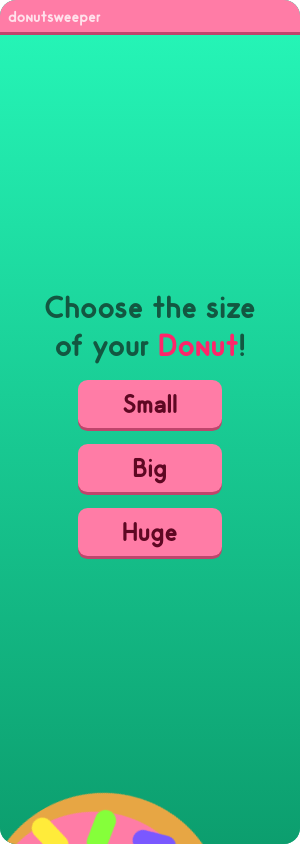
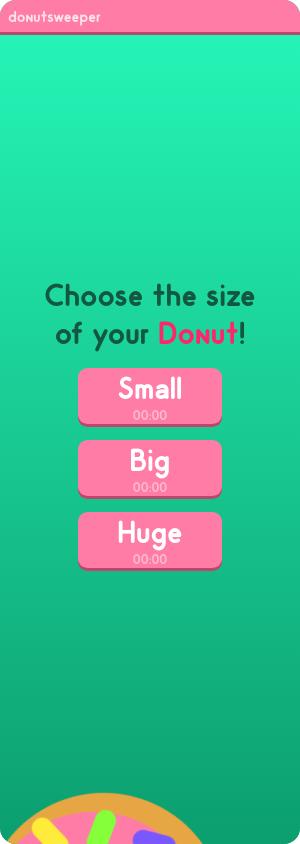
Before and after one commit to CesarHMR/minesweeper-game, an Electron app: page src/index.html in a window 300 px wide. Drawn offline with Linux system fonts and the light colour scheme; no server answers.

Commit message:
Menu restylized

```diff
--- a/src/css/menu.css
+++ b/src/css/menu.css
@@ -28,38 +28,74 @@
     -webkit-mask-size: 0%;
 }
 
-#menu button{
+#menu-buttons{
+    display: flex;
+    align-items: center;
+    justify-content: center;
+    flex-direction: column;
+    gap: 1rem;
+}
+
+#menu-buttons button{
     width: 9rem;
-    height: 3rem;
+    height: 3.5rem;
+    transform: scale(1);
 
     background-color: var(--color-revealed);
+    color: #5e0823;
+
     border: none;
     box-shadow: 0px 3px 0px var(--shadow-revealed);
-    animation: expand 120ms ease;
     border-radius: 0.6rem;
-    color: #5e0823;
-
     font-size: 1.7rem;
 
-    transform: scale(1);
+    display: flex;
+    align-items: center;
+    justify-content: center;
+    flex-direction: column;
 
     position: relative;
 
+    animation: expand 600ms ease;
     transition: all 100ms ease-out;
 }
 
-#menu button:hover{
+#menu-buttons button:hover{
     background-color: #ff91b4;
     filter: drop-shadow(0px 0px 0px var(--shadow-revealed));
 }
 
-#menu button:active{
+#menu-buttons button:active{
     transform: scale(.9);
     background-color: #e9648e;
     filter: drop-shadow(0px 0px 0px var(--shadow-revealed));
 }
 
-/* ----- Dunot Jumping -----*/
+.button-name{
+    color: white;
+    font-weight: 100;
+    font-size: 2rem;
+}
+
+.button-highscore{
+    width: 100%;
+
+    display: flex;
+    align-items: center;
+    justify-content: center;
+}
+
+.button-highscore img{
+    height: 1rem;
+    display: none;
+}
+
+.button-highscore p{
+    color: #ffb9cf;
+    font-size: .9rem;
+}
+
+/* ----- Dunot Animation -----*/
 
 #donut-jump{
     position: absolute;
--- a/src/data/data.json
+++ b/src/data/data.json
@@ -1 +1 @@
-{"highscore":{"small":0,"medium":0,"big":0},"settings":{"fx":50,"music":"10"}}
+{"highscore":{"small":0,"medium":0,"big":0},"settings":{"fx":50,"music":"2"}}
--- a/src/index.html
+++ b/src/index.html
@@ -35,9 +35,33 @@
         <div id="menu">
             <div id="donut-jump"><div id="donut-move"><img id="donut-img" src="./images/icons/icon_256.png"></div></div>
             <h1>Choose the size of your <span>Donut</span>!</h1>
-            <button id="easeButton">Small</button>
-            <button id="mediumButton">Big</button>
-            <button id="hardButton">Huge</button>
+            <div id="menu-buttons">
+
+                <button id="small-button">
+                    <div class="button-name">Small</div>
+                    <div class="button-highscore">
+                        <img src="./images/bomb.svg">
+                        <p>00:00</p>
+                    </div>
+                </button>
+
+                <button id="big-button">
+                    <div class="button-name">Big</div>
+                    <div class="button-highscore">
+                        <img src="./images/bomb.svg">
+                        <p>00:00</p>
+                    </div>
+                </button>
+
+                <button id="huge-button">
+                    <div class="button-name">Huge</div>
+                    <div class="button-highscore">
+                        <img src="./images/bomb.svg">
+                        <p>00:00</p>
+                    </div>
+                </button>
+
+            </div>
         </div>
 
         <div id="settings-menu" class="off">
--- a/src/javascript/menu.js
+++ b/src/javascript/menu.js
@@ -10,9 +10,9 @@ class Menu{
         this.menuReference = document.querySelector('#menu')
         this.winReference = document.querySelector('#win-screen')
 
-        this.easeButton = document.querySelector('#easeButton')
-        this.mediumButton = document.querySelector('#mediumButton')
-        this.hardButton = document.querySelector('#hardButton')
+        this.easeButton = document.querySelector('#small-button')
+        this.mediumButton = document.querySelector('#big-button')
+        this.hardButton = document.querySelector('#huge-button')
         this.easeButton.onclick = () => this.EasyButton()
         this.mediumButton.onclick = () => this.MediumButton()
         this.hardButton.onclick = () => this.HardButton()
@@ -72,4 +72,5 @@ class Menu{
         }, 300)
     }
 }
+
 const menu = new Menu()
```
